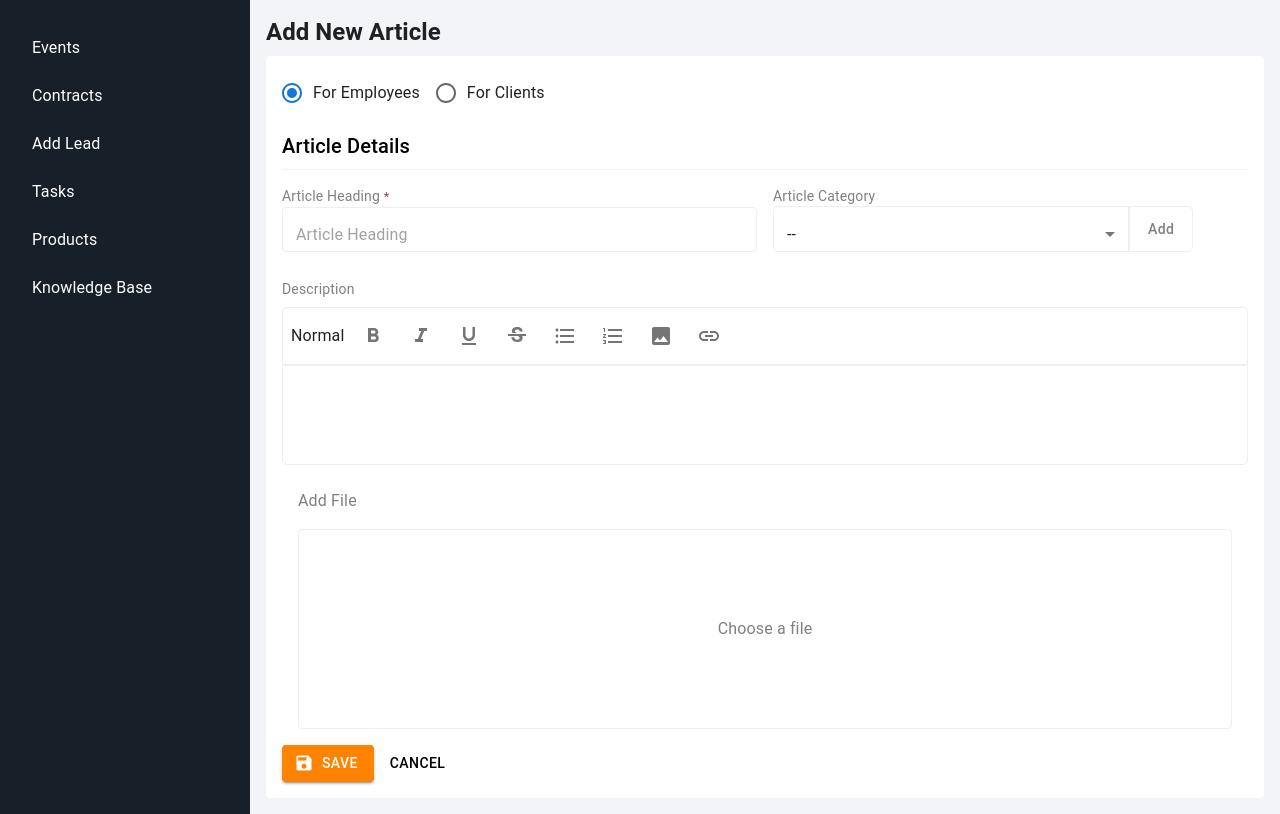
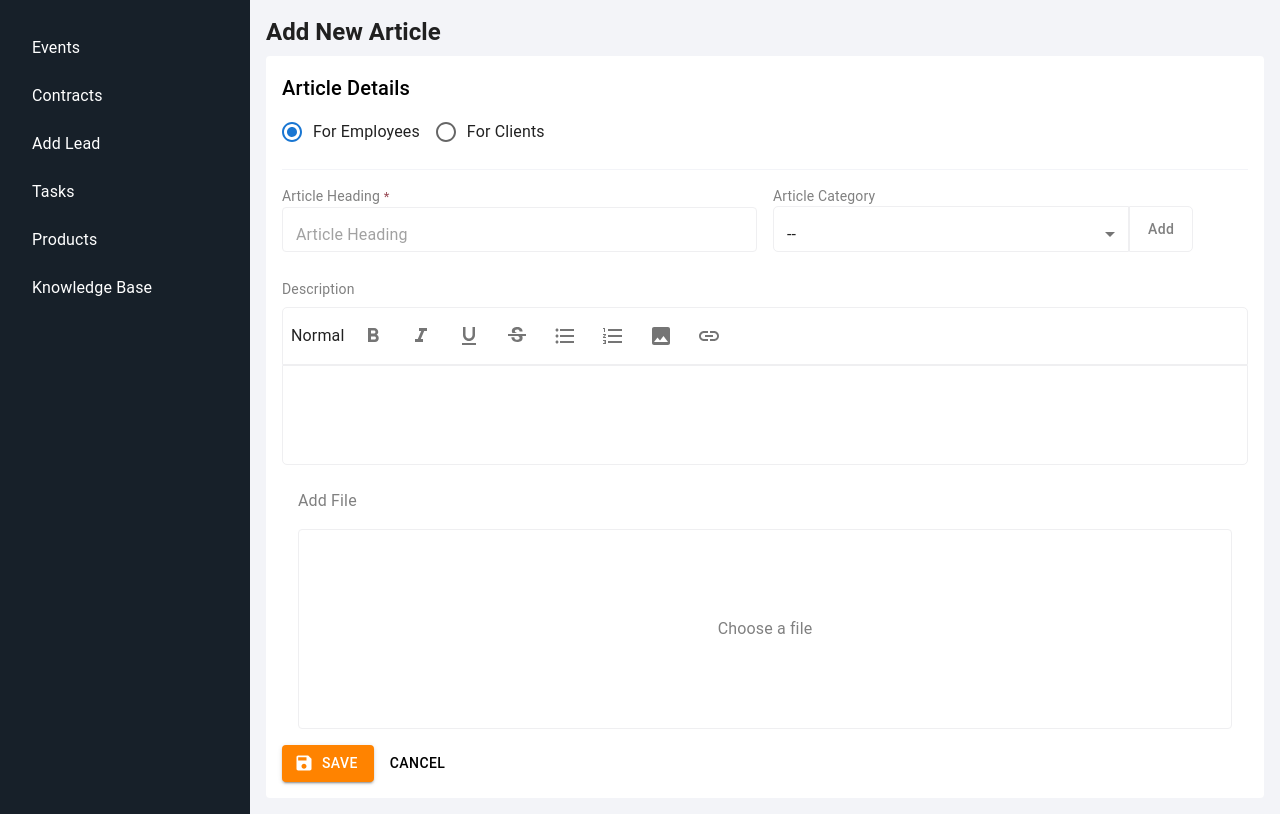
Before and after one commit to gharat-purva/9di, a React (Vite) app: page /add-knowledge-base in a window 1280 px wide. Built offline with nearby package versions, Linux system fonts and the light colour scheme.

Commit message:
Update AddKnowledgeBase.jsx

```diff
--- a/src/components/AddKnowledgeBase.jsx
+++ b/src/components/AddKnowledgeBase.jsx
@@ -25,6 +25,9 @@ export default function AddLeadContactInfo() {
       </Typography>
       <Box sx={{ p: 2, backgroundColor: 'white', borderRadius: 1 }}>
         <Box sx={{ mb: 3 }}>
+   <Typography variant="h6" gutterBottom color="black">
+            Article Details
+          </Typography>
           <RadioGroup
             aria-label="audience"
             name="audience"
@@ -36,9 +39,7 @@ export default function AddLeadContactInfo() {
             <FormControlLabel value="employees" control={<Radio />} label="For Employees" />
             <FormControlLabel value="clients" control={<Radio />} label="For Clients" />
           </RadioGroup>
-          <Typography variant="h6" gutterBottom color="black">
-            Article Details
-          </Typography>
+
           <Box sx={{ borderBottom: '1px solid #f3f4f8', ml: 0, mb: 2 }}></Box>
           <Grid container spacing={2}>
             <Grid item xs={12} sm={6}>
```
